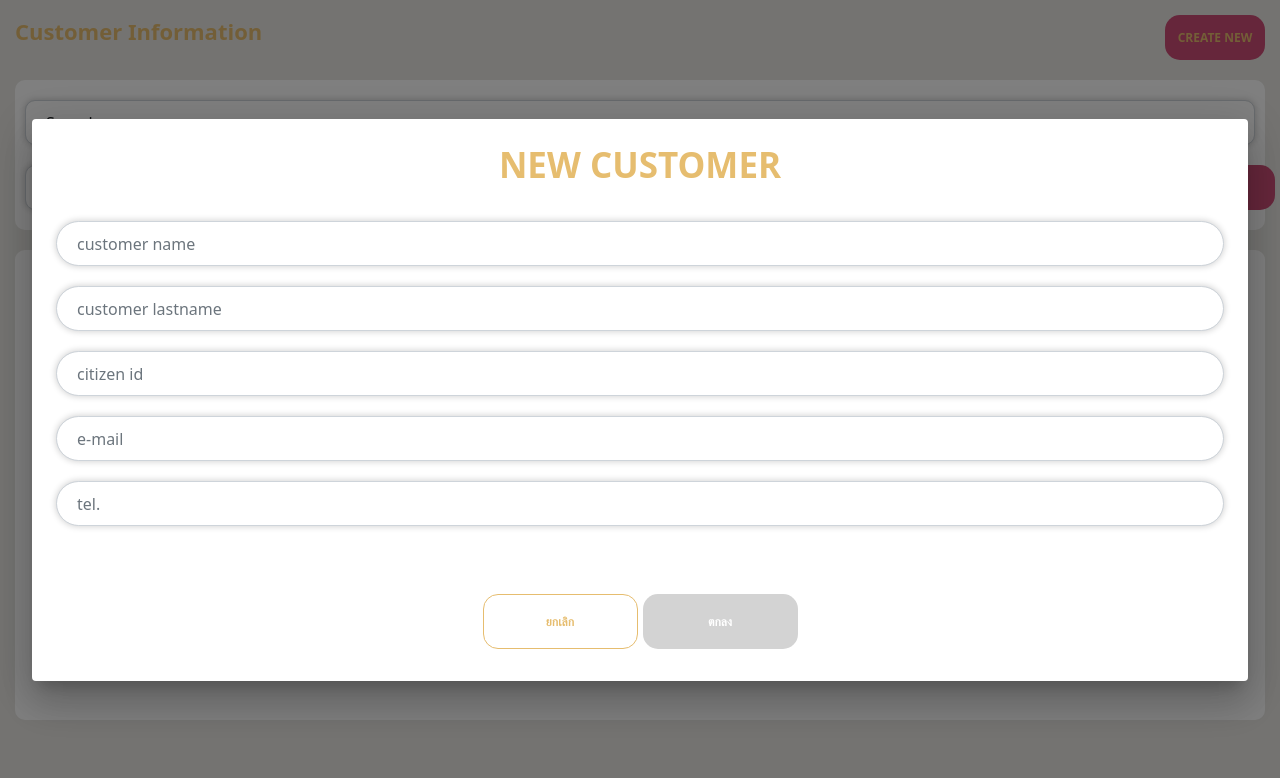
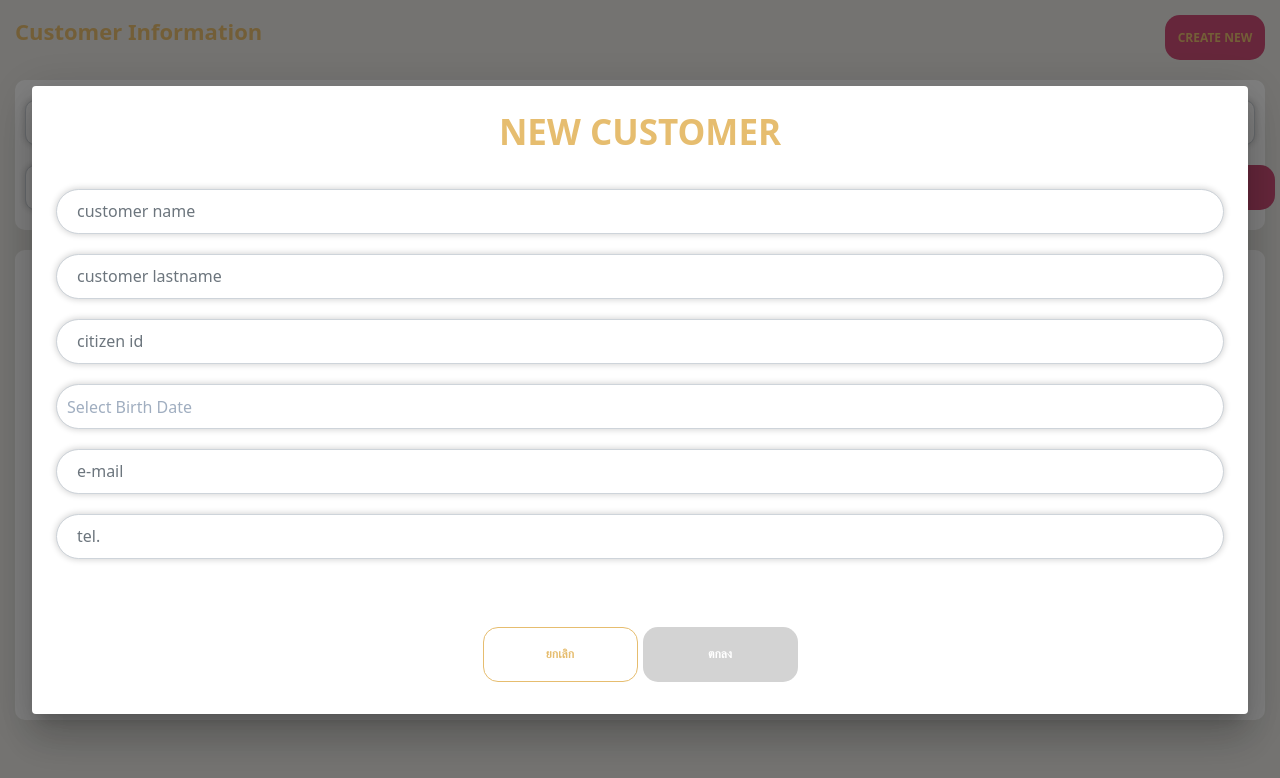
Before and after one commit to benyalerd/customerSearchApp, a React (Create React App) app: page /Customer in a window 1280 px wide. Both pictures are taken after typing "Sample", "Sample", "name@example.com", "Sample" into the empty fields and a click on the button "CREATE NEW". Shown: the top 778 px of the page. Built offline with nearby package versions, Linux system fonts and the light colour scheme.

Commit message:
wip : add date picker -add update customer

```diff
--- a/package.json
+++ b/package.json
@@ -18,6 +18,7 @@
     "prop-types": "^15.8.1",
     "query-string": "^7.1.1",
     "react": "^17.0.2",
+    "react-datepicker": "^4.8.0",
     "react-dom": "^17.0.2",
     "react-dropdown": "^1.9.2",
     "react-js-pagination": "^3.0.3",
--- a/src/assets/css/index.css
+++ b/src/assets/css/index.css
@@ -184,3 +184,14 @@
   color: white;
   background-color: lightgrey;
 }
+
+.react-datepicker-wrapper{
+  padding: 5px !important;
+  width: 100%;
+}
+
+.react-datepicker__input-container input{
+  padding: 5px !important;
+  width: 100%;
+  border-radius:10px;
+}
--- a/src/component/dialog/CustomerDialog.js
+++ b/src/component/dialog/CustomerDialog.js
@@ -16,6 +16,8 @@ import {IsNullOrEmpty,validCitizenID} from '../../helper/Common';
 import * as customerApiAction from '../../actions/api/CustomerApiAction'
 import $ from 'jquery';
 import queryString from 'query-string';
+import DatePicker from "react-datepicker";
+import "react-datepicker/dist/react-datepicker.css";
 
 class CustomerDialog extends React.Component {
     constructor(props) {
@@ -46,7 +48,8 @@ class CustomerDialog extends React.Component {
 
     async componentDidMount() {
         const selectCustomer = this.props.Customer.CustomerSelect;
-        this.setState({ custName:selectCustomer?.customerName,custLastName:selectCustomer?.customerLastname,citizenId:selectCustomer?.citizenId,birthDate:new Date(),email: selectCustomer?.email,tel:selectCustomer?.telephone,custId:selectCustomer?.customerId});
+        const birthDate = selectCustomer?.birthDate?new Date(selectCustomer?.birthDate):""
+        this.setState({ custName:selectCustomer?.customerName,custLastName:selectCustomer?.customerLastname,citizenId:selectCustomer?.citizenId,birthDate:birthDate,email: selectCustomer?.email,tel:selectCustomer?.telephone,custId:selectCustomer?.customerId});
 
     }
 
@@ -55,7 +58,8 @@ class CustomerDialog extends React.Component {
      if(prevProps.Customer.AlertOpen != this.props.Customer.AlertOpen)
      {
         const selectCustomer = this.props.Customer.CustomerSelect;
-        this.setState({ custName:selectCustomer?.customerName,custLastName:selectCustomer?.customerLastname,citizenId:selectCustomer?.citizenId,birthDate:new Date(),email: selectCustomer?.email,tel:selectCustomer?.telephone,custId:selectCustomer?.customerId});
+        const birthDate = selectCustomer?.birthDate? new Date(selectCustomer?.birthDate):""
+        this.setState({ custName:selectCustomer?.customerName,custLastName:selectCustomer?.customerLastname,citizenId:selectCustomer?.citizenId,birthDate:birthDate,email: selectCustomer?.email,tel:selectCustomer?.telephone,custId:selectCustomer?.customerId});
 
     }
     }
@@ -126,7 +130,18 @@ class CustomerDialog extends React.Component {
         var isDisable = this.CheckDisableSubmitButton();
         this.setState({IsSubmitDisable:isDisable});
     }
+    handleDateChange = async(e) =>{
 
+        var value = e
+        if(IsNullOrEmpty(value)){
+            await this.setState({birthDate:value,errorBirthDate:'กรุณาเลือกวันเกิด'});
+        }
+        else{
+            await this.setState({birthDate:value,errorBirthDate:''});
+          }
+        var isDisable = this.CheckDisableSubmitButton();
+        this.setState({IsSubmitDisable:isDisable});
+    }
     CheckDisableSubmitButton = () =>{
         if(!IsNullOrEmpty(this.state.errorCustName)|| IsNullOrEmpty(this.state.custName))
         {
@@ -268,8 +283,14 @@ class CustomerDialog extends React.Component {
      </div>
 
 {/*Birth Date*/}
-
-
+<div class="form-control input" style={{padding:'0px'}}>
+<DatePicker
+  selected={this.state.birthDate}
+  onChange={this.handleDateChange}
+  maxDate={new Date()}
+  placeholderText="Select Birth Date"
+/>
+</div>
 {/*Email Input*/}
 <input  type="text" class="form-control input"  id="InputEmail" placeholder="e-mail" value={this.state.email} onChange={this.validateEmail.bind(this)}/>
  {/*Error Email Text*/}
```
Also changed, not shown: src/pages/Customer.js (line endings or trailing spaces).
